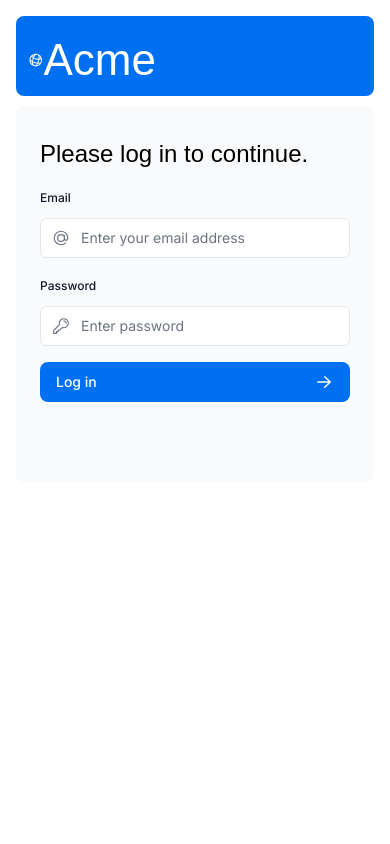
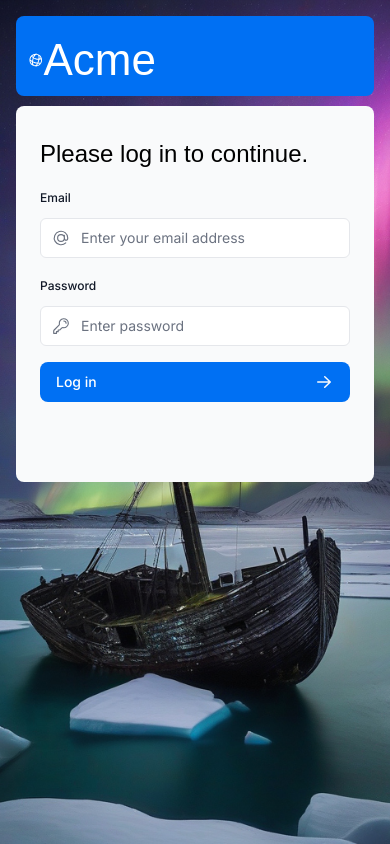
Before and after one commit to M-Shuster/motherlode, a Next.js app in the folder nextjs-dashboard/: page /login in a window 390 px wide. Built offline with nearby package versions, Linux system fonts and the light colour scheme; a web font is replaced by a local one.

Commit message:
feat: background images for mobile and desktop

```diff
--- a/nextjs-dashboard/app/login/page.tsx
+++ b/nextjs-dashboard/app/login/page.tsx
@@ -1,9 +1,24 @@
 import AcmeLogo from '@/app/ui/acme-logo';
 import LoginForm from '@/app/ui/login-form';
+import Image from 'next/image';
 
 export default function LoginPage() {
   return (
     <main className="flex items-center justify-center md:h-screen">
+      <Image
+        src="/login-background-desktop.jpeg"
+        layout="fill"
+        objectFit="cover"
+        className="hidden md:block"
+        alt="Login page desktop background image"
+      />
+      <Image
+        src="/login-background-mobile.jpeg"
+        layout="fill"
+        objectFit="cover"
+        className=" block md:hidden"
+        alt="Login page mobile background image"
+      />
       <div className="relative mx-auto flex w-full max-w-[400px] flex-col space-y-2.5 p-4 md:-mt-32">
         <div className="flex h-20 w-full items-end rounded-lg bg-blue-500 p-3 md:h-36">
           <div className="w-32 text-white md:w-36">
```
Also changed, not shown: nextjs-dashboard/public/login-background-desktop.jpeg (added), nextjs-dashboard/public/login-background-mobile.jpeg (added).
